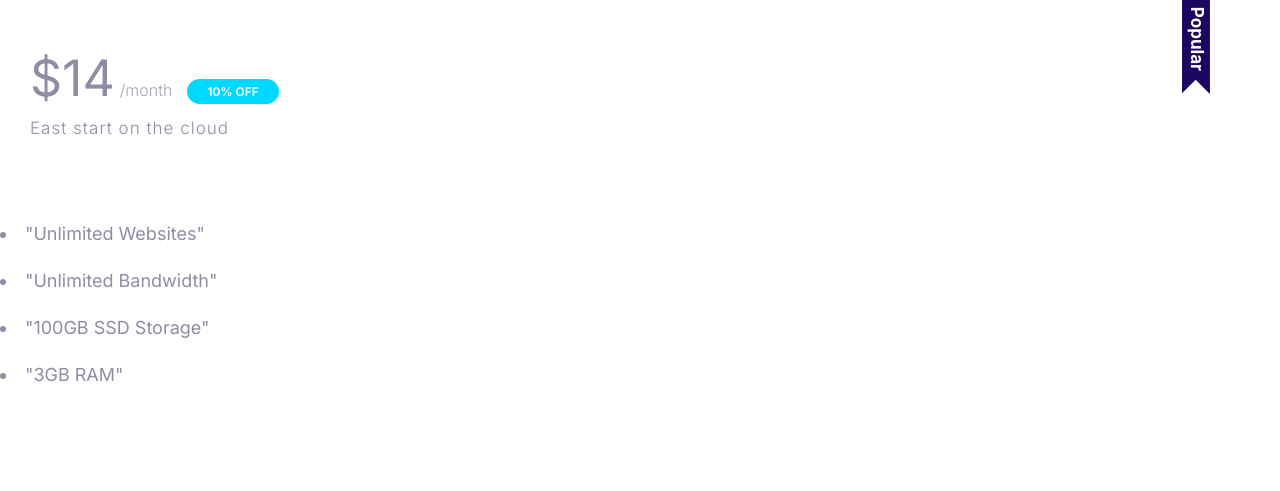
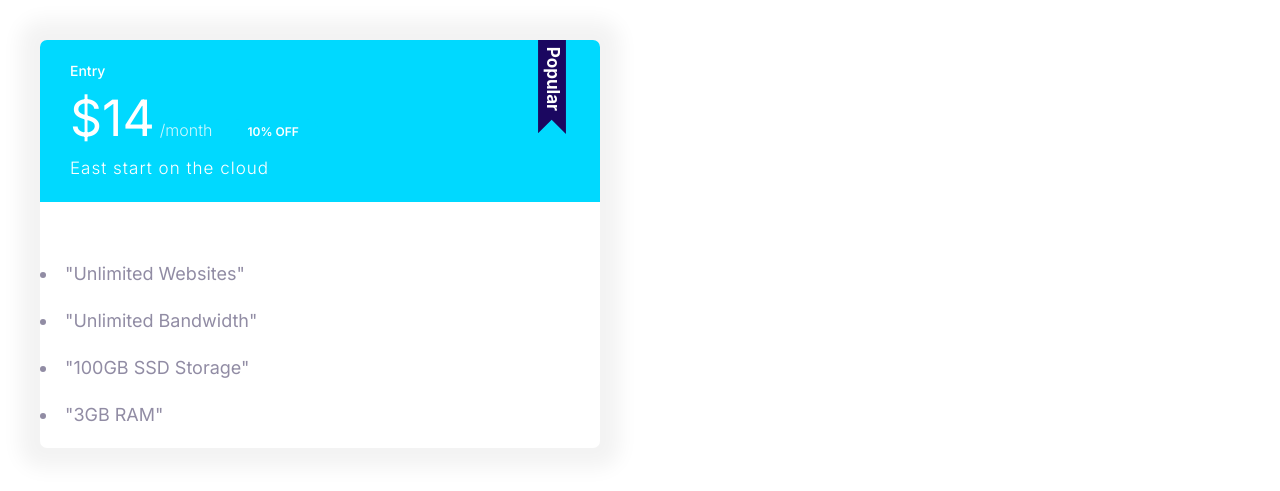
Before and after one commit to skeltonskelter/Skelterfy, a plain HTML site: page index.html in a window 1280 px wide. Drawn offline with Linux system fonts and the light colour scheme.

Commit message:
Build the popular badge component.

```diff
--- a/css/styles.css
+++ b/css/styles.css
@@ -307,9 +307,9 @@ a {
 
 .plan__name {
   color: var(--color-text);
+  font-size: 2.4rem;
+  font-weight: 500;
   margin: 0;
-  font-weight: 500;
-  font-size: 2.4rem;
 }
 
 .plan__price {
@@ -319,15 +319,15 @@ a {
 .plan__billing-cycle {
   font-size: 2.4rem;
   font-weight: 300;
+  margin-right: 1rem;
   opacity: 0.8;
-  margin-right: 1rem;
 }
 
 .plan__description {
+  display: block;
   font-size: 2rem;
   font-weight: 300;
   letter-spacing: 1px;
-  display: block;
 }
 
 .plan .list__item {
@@ -340,11 +340,11 @@ a {
 
 .plan--popular .card__header::before {
   content: url(../images/popular.svg);
-  width: 40px;
   display: inline-block;
   position: absolute;
+  right: 5%;
   top: -6px;
-  right: 5%;
+  width: 40px;
 }
 
 @media screen and (min-width: 1024px) {
--- a/index.html
+++ b/index.html
@@ -15,7 +15,9 @@
     <link rel="stylesheet" href="css/styles.css" />
   </head>
   <body>
+    <div style="width: 50%; padding: 4rem">
       <div class="plan plan--popular">
+        <div class="card card--secondary">
           <header class="card__header">
             <h3 class="plan__name">Entry</h3>
             <span class="plan__price">$14</span>
@@ -30,5 +32,7 @@
           <li class="list__item">"100GB SSD Storage"</li>
           <li class="list__item">"3GB RAM"</li>
         </div>
+      </div>
+    </div>
   </body>
 </html>
```
Also changed, not shown: components/plans.html (+4 -0 lines). Lines whose indentation alone changed are shown as unchanged.
